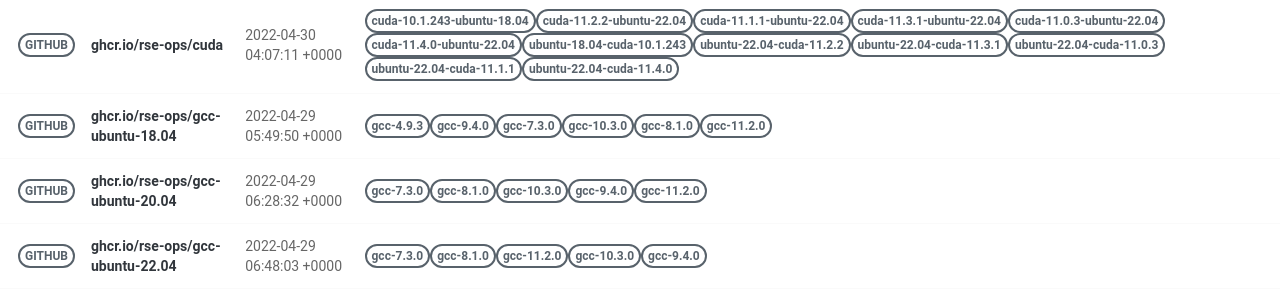
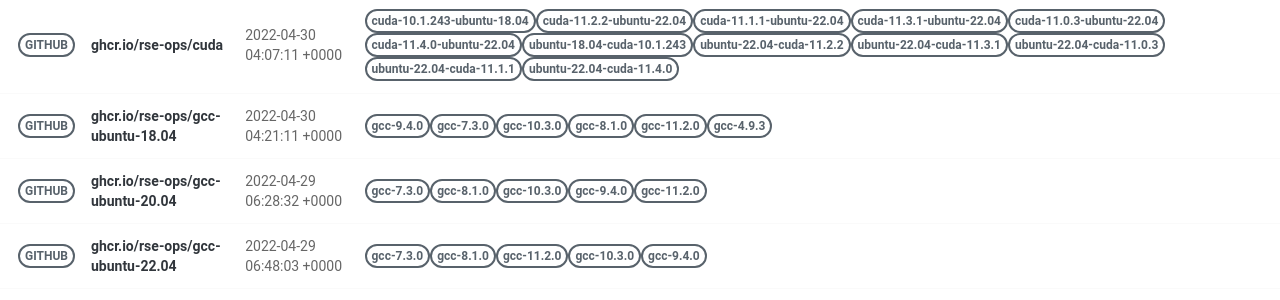
Before and after one commit to rse-ops/docker-images, a Jekyll site: the page built from pages/index.md, in a window 1280 px wide. Shown: the part 498-798 px from the top of the page. Built offline with Jekyll 4.4.1, drawn with Linux system fonts in a browser that asks for light colours; nearby versions of some CDN libraries.

Commit message:
Automated push to update library 2022-04-30

```diff
--- a/_library/ghcr.io-rse-ops-gcc-ubuntu-18.04.md
+++ b/_library/ghcr.io-rse-ops-gcc-ubuntu-18.04.md
@@ -1,14 +1,11 @@
 ---
 layout: container
 name: ghcr.io/rse-ops/gcc-ubuntu-18.04
-updated_at: 2022-04-29 05:49:50.147539
+updated_at: 2022-04-30 04:21:11.786404
 
 
 container_url: https://github.com/orgs/rse-ops/packages/container/package/gcc-ubuntu-18.04
 versions:
- - tag: gcc-4.9.3
-   dockerfile: https://github.com/rse-ops/docker-images/blob/main/ubuntu/gcc/Dockerfile
-   manifest: https://crane.ggcr.dev/manifest/ghcr.io/rse-ops/gcc-ubuntu-18.04:gcc-4.9.3
  - tag: gcc-9.4.0
    dockerfile: https://github.com/rse-ops/docker-images/blob/main/ubuntu/gcc/Dockerfile
    manifest: https://crane.ggcr.dev/manifest/ghcr.io/rse-ops/gcc-ubuntu-18.04:gcc-9.4.0
```
Also changed, not shown: other parts of _library/ghcr.io-rse-ops-gcc-ubuntu-18.04.md (+3 -0 lines).
